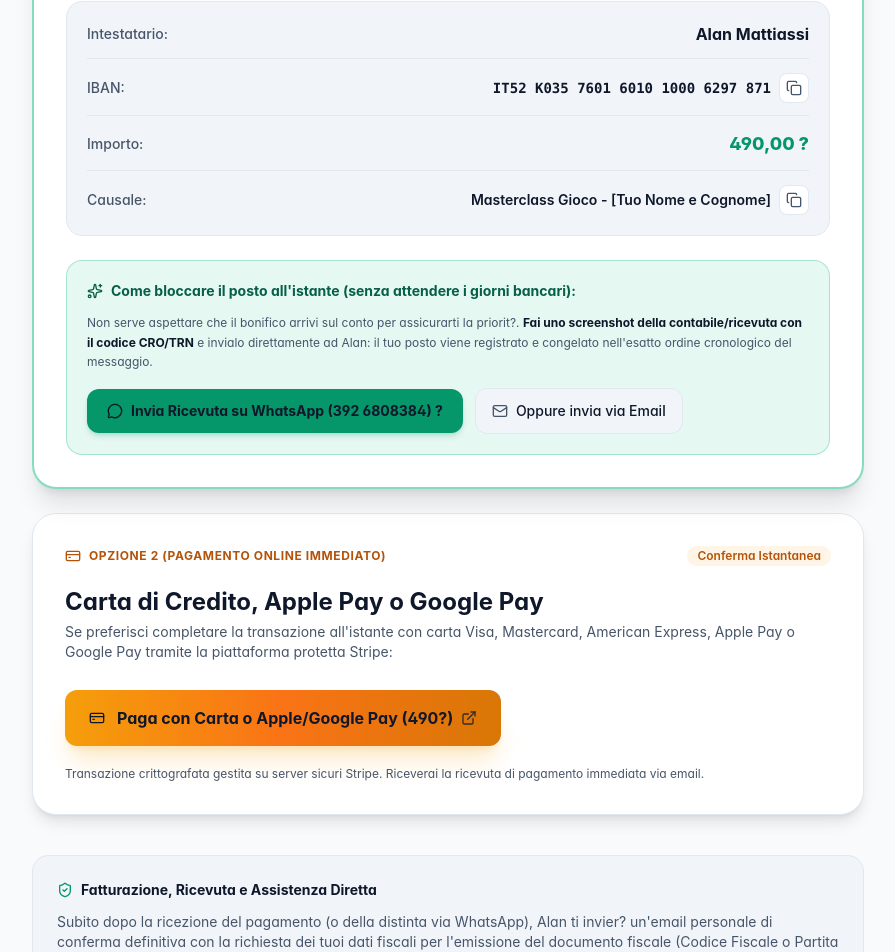
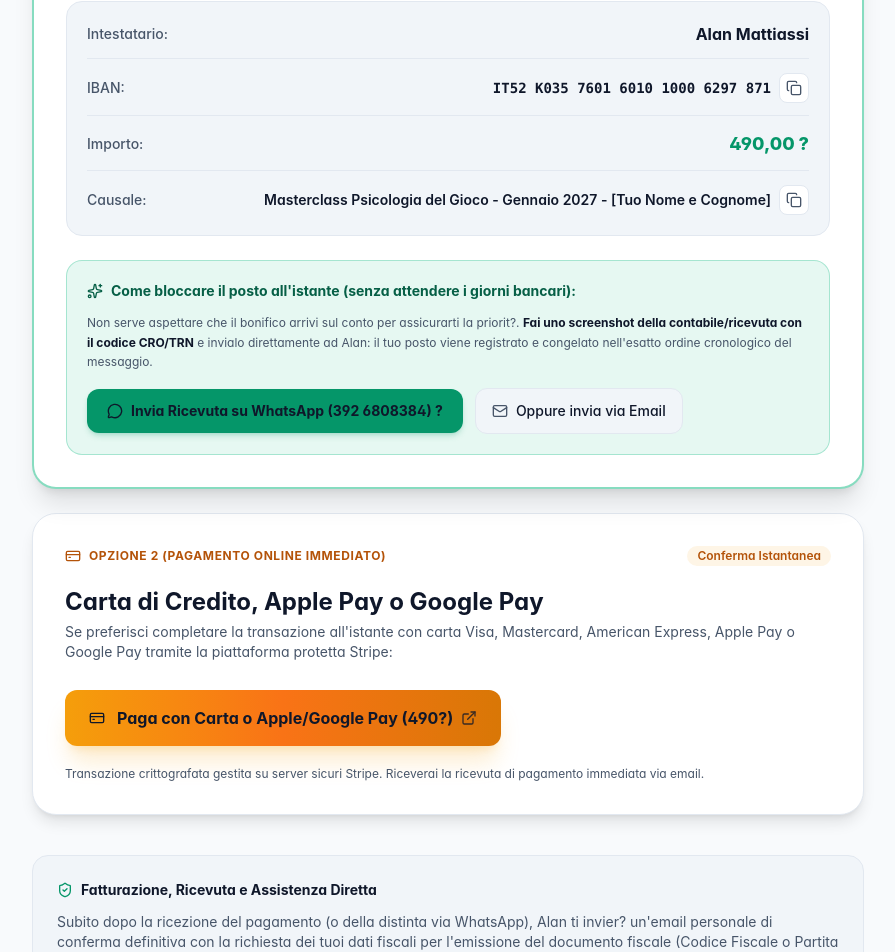
Before and after one commit to alanmattiassi/alanmattiassi-web, a Next.js app: page /masterclass-psicologia-del-gioco/iscrizione in a window 1280 px wide. Shown: the part 1321-2273 px from the top of the page, without its empty margins (192-1087 px from the left). Built offline with nearby package versions, Linux system fonts and the light colour scheme.

Commit message:
fix(masterclass): aggiornata causale bonifico con datazione e denominazione estesa

```diff
--- a/components/MasterclassCheckoutView.tsx
+++ b/components/MasterclassCheckoutView.tsx
@@ -30,7 +30,7 @@ export default function MasterclassCheckoutView() {
 
   const ibanRaw = "IT52K0357601601010006297871";
   const ibanFormatted = "IT52 K035 7601 6010 1000 6297 871";
-  const causaleText = "Masterclass Gioco - [Tuo Nome e Cognome]";
+  const causaleText = "Masterclass Psicologia del Gioco - Gennaio 2027 - [Tuo Nome e Cognome]";
   const stripeLink = "https://buy.stripe.com/5kQaEYacfdJP8Yw76R5sA01";
   const whatsappUrl =
     "https://wa.me/393926808384?text=" +
```
